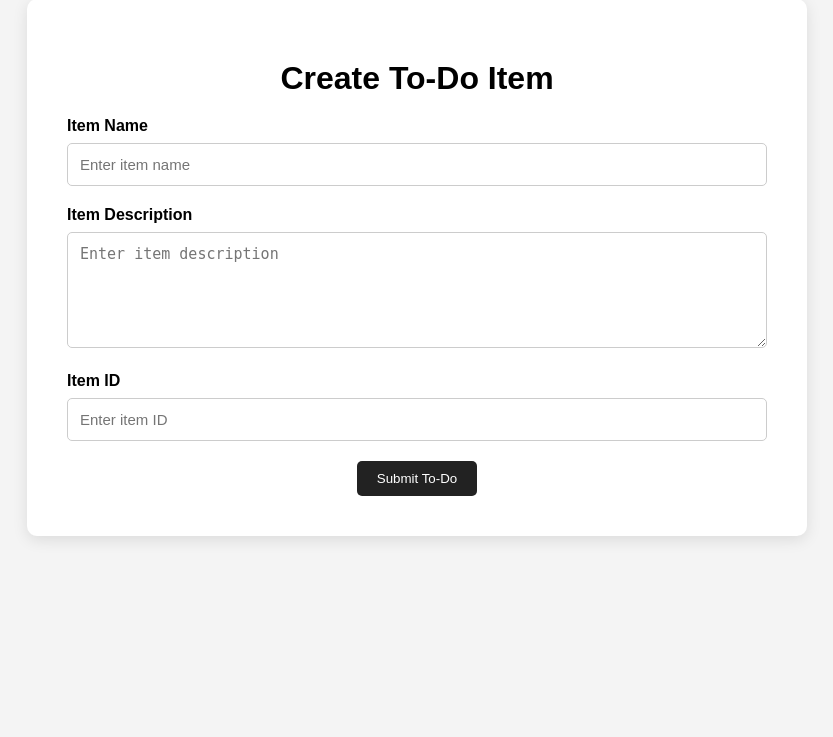
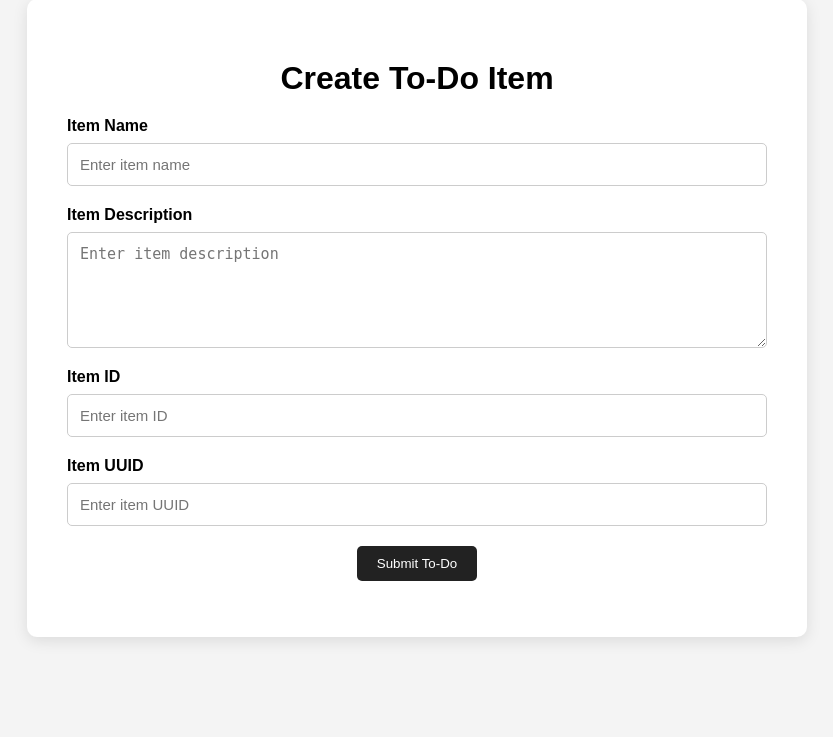
Before and after one commit to manvendra8830-rgb/Git-and-GitHub, a Flask app: page /todo in a window 1280 px wide. Shown: the part 101-838 px from the top of the page, without its empty margins (223-1056 px from the left). Before the commit the page ends 641 px from the top, so only its background shows below. Run offline with Flask 3, Linux system fonts and the light colour scheme.

Commit message:
Add Item UUID field

```diff
--- a/templates/todo.html
+++ b/templates/todo.html
@@ -1,4 +1,4 @@
-<!DOCTYPE html>
+<!DOCTPE html>
 <html lang="en">
 <head>
     <meta charset="UTF-8">
@@ -46,6 +46,17 @@
                 >
             </div>
 
+            <div class="form-group">
+                <label for="itemUuid">Item UUID</label>
+                <input
+                    type="text"
+                    id="itemUuid"
+                    name="itemUuid"
+                    placeholder="Enter item UUID"
+                    required
+                >
+            </div>
+
             <button type="submit">Submit To-Do</button>
 
         </form>
```
